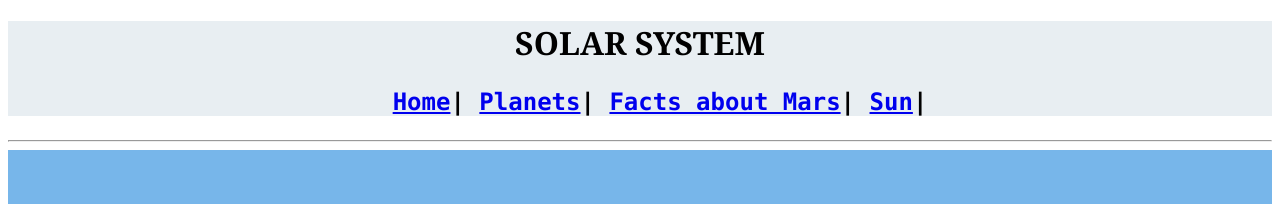
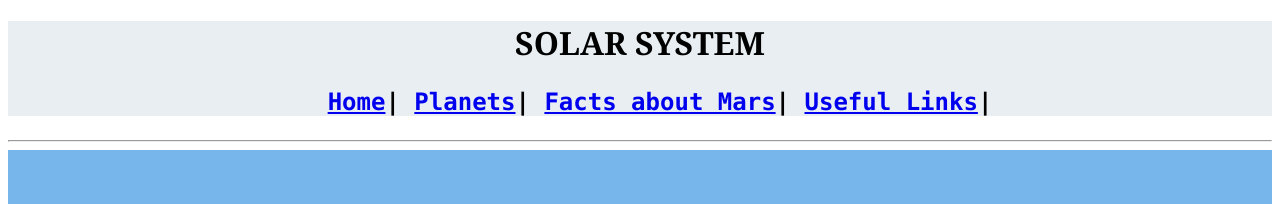
Before and after one commit to learnwithmindchamp/finalW1demopage, a plain HTML site: page planets.html in a window 1280 px wide. Shown: the top 204 px of the page. Drawn offline with Linux system fonts and the light colour scheme.

Commit message:
Update planets.html

```diff
--- a/planets.html
+++ b/planets.html
@@ -14,7 +14,7 @@
 
   <li style="display:inline-block;"><a href="planets.html">Planets</a/>|</li>
   <li style="display:inline-block;"><a href= "mars.html">Facts about Mars</a>|</li>
-  <li style="display:inline-block;"><a href = "sun.html">Sun</a>|</li>
+  <li style="display:inline-block;"><a href = "links.html">Useful Links</a>|</li>
 
 </ul></h2></center> </header>
 <hr/>
```
